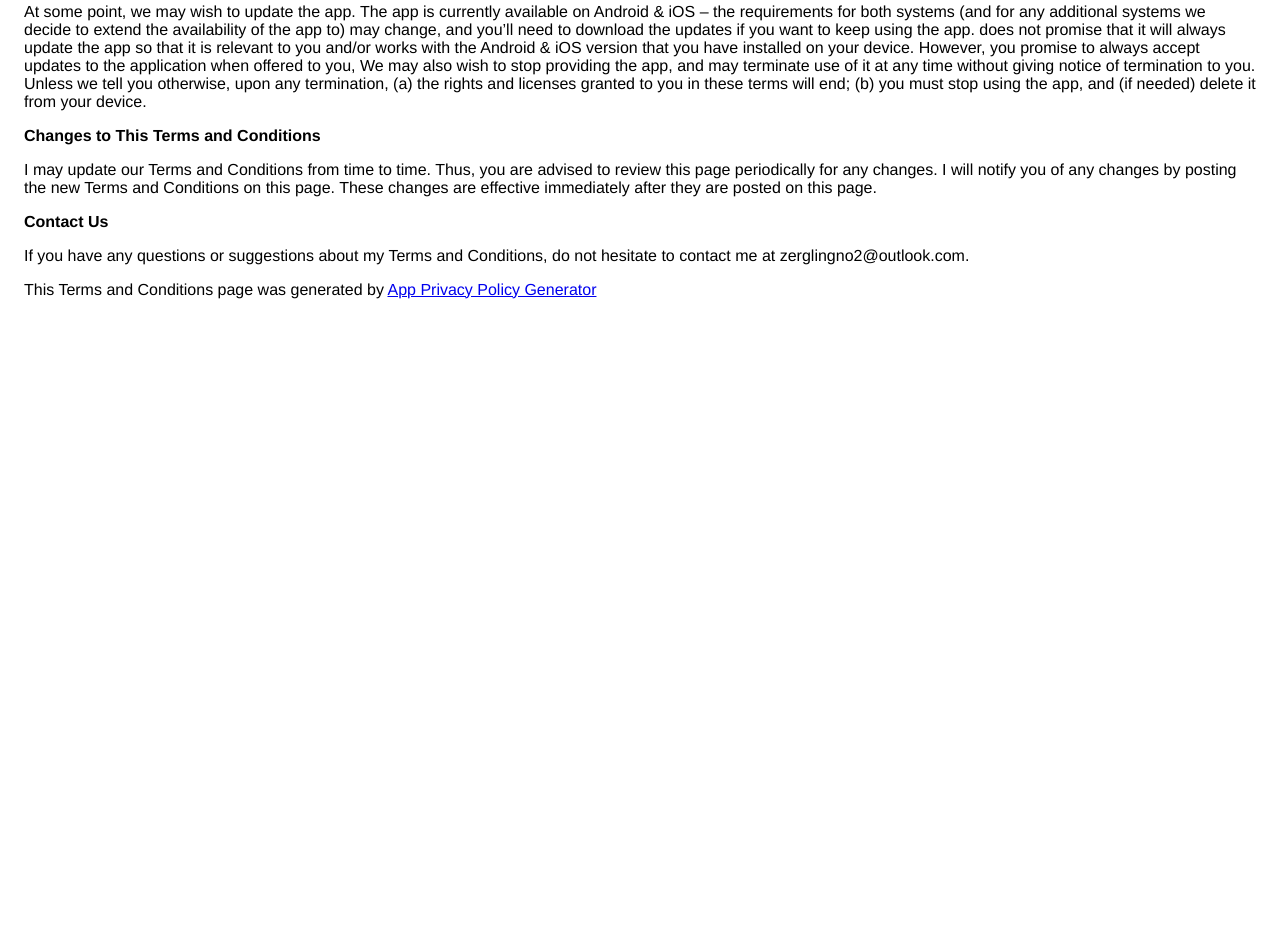
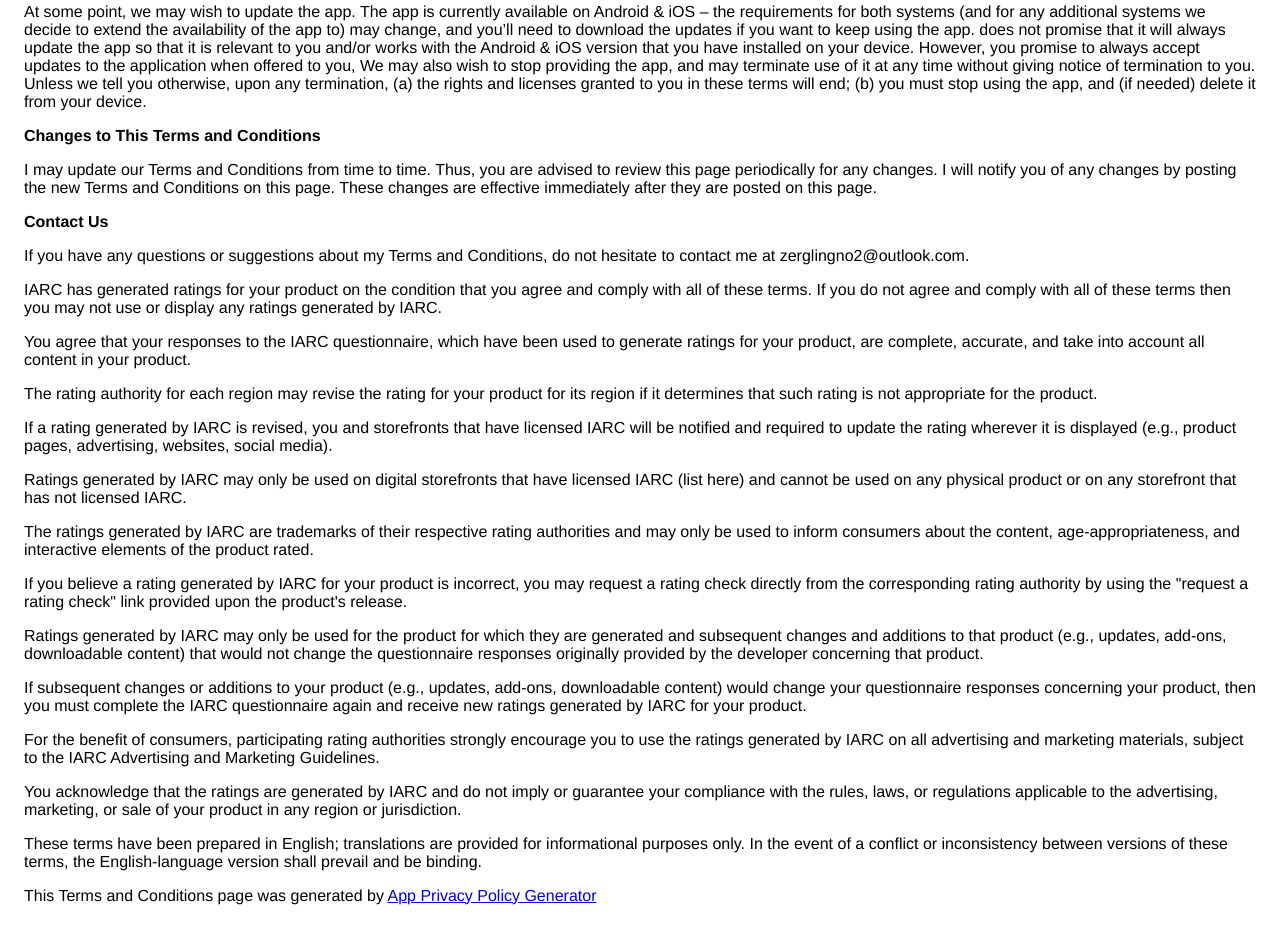
Before and after one commit to zrg-team/ninja_die_a_thousand_times, a plain HTML site: page index.html in a window 1280 px wide. Shown: the part 1995-2938 px from the top of the page. Before the commit the page ends 2334 px from the top, so only its background shows below. Drawn offline with Linux system fonts and the light colour scheme.

Commit message:
Update index.html

```diff
--- a/index.html
+++ b/index.html
@@ -218,8 +218,20 @@
               </p> <p><strong>Contact Us</strong></p> <p>
                 If you have any questions or suggestions about
                 my Terms and Conditions, do not hesitate to
-                contact me at zerglingno2@outlook.com.
-              </p> <p>
+                contact me at zerglingno2@outlook.com.</p>
+<p>IARC has generated ratings for your product on the condition that you agree and comply with all of these terms. If you do not agree and comply with all of these terms then you may not use or display any ratings generated by IARC.</p>
+<p>You agree that your responses to the IARC questionnaire, which have been used to generate ratings for your product, are complete, accurate, and take into account all content in your product.</p>
+<p>The rating authority for each region may revise the rating for your product for its region if it determines that such rating is not appropriate for the product.</p>
+<p>If a rating generated by IARC is revised, you and storefronts that have licensed IARC will be notified and required to update the rating wherever it is displayed (e.g., product pages, advertising, websites, social media).</p>
+<p>Ratings generated by IARC may only be used on digital storefronts that have licensed IARC (list here) and cannot be used on any physical product or on any storefront that has not licensed IARC.</p>
+<p>The ratings generated by IARC are trademarks of their respective rating authorities and may only be used to inform consumers about the content, age-appropriateness, and interactive elements of the product rated.</p>
+<p>If you believe a rating generated by IARC for your product is incorrect, you may request a rating check directly from the corresponding rating authority by using the "request a rating check" link provided upon the product's release.</p>
+<p>Ratings generated by IARC may only be used for the product for which they are generated and subsequent changes and additions to that product (e.g., updates, add-ons, downloadable content) that would not change the questionnaire responses originally provided by the developer concerning that product.</p>
+<p>If subsequent changes or additions to your product (e.g., updates, add-ons, downloadable content) would change your questionnaire responses concerning your product, then you must complete the IARC questionnaire again and receive new ratings generated by IARC for your product.</p>
+<p>For the benefit of consumers, participating rating authorities strongly encourage you to use the ratings generated by IARC on all advertising and marketing materials, subject to the IARC Advertising and Marketing Guidelines.</p>
+<p>You acknowledge that the ratings are generated by IARC and do not imply or guarantee your compliance with the rules, laws, or regulations applicable to the advertising, marketing, or sale of your product in any region or jurisdiction.</p>
+<p>These terms have been prepared in English; translations are provided for informational purposes only. In the event of a conflict or inconsistency between versions of these terms, the English-language version shall prevail and be binding.</p>
+              <p>
                 This Terms and Conditions page was generated by
                 <a href="https://app-privacy-policy-generator.firebaseapp.com/" target="_blank">App Privacy Policy Generator</a></p>
 </body>
```
